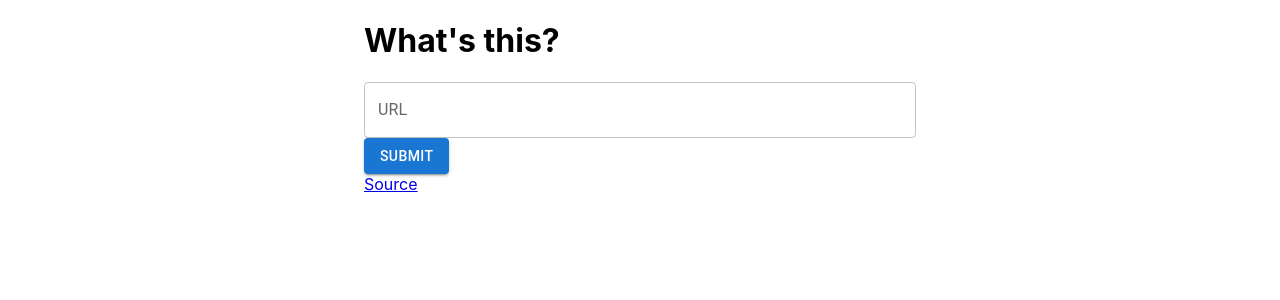
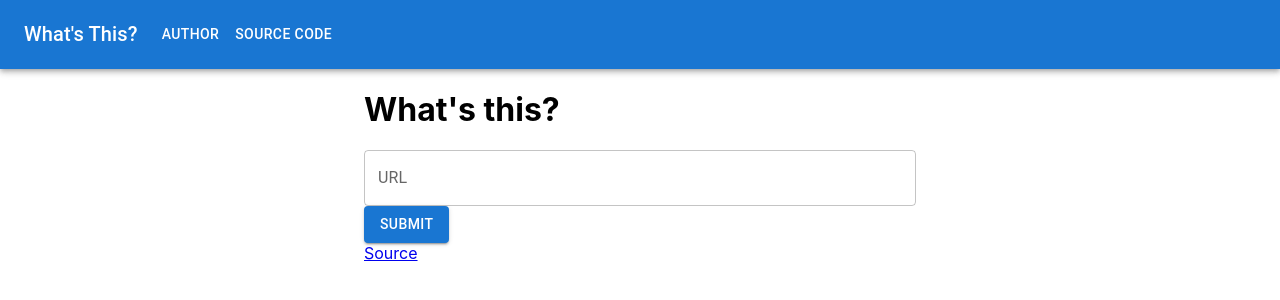
Before and after one commit to soup-bowl/whatsth.is, a React (Create React App) app: page / in a window 1280 px wide. Shown: the top 300 px of the page. Built offline with nearby package versions, Linux system fonts and the light colour scheme.

Commit message:
Menu bar in progress.

```diff
--- a/src/pages/_layout.tsx
+++ b/src/pages/_layout.tsx
@@ -1,9 +1,11 @@
 import { Outlet } from "react-router-dom";
 import {Container} from '@mui/material';
+import ResponsiveAppBar from "./_navBar";
 
 const Layout = () => {
 	return (
 		<>
+			<ResponsiveAppBar />
 			<Container maxWidth="sm">
 				<h1>What's this?</h1>
 				<Outlet />
--- /dev/null
+++ b/src/pages/_navBar.tsx
@@ -0,0 +1,93 @@
+import { useState } from 'react';
+import { AppBar, Box, Toolbar, IconButton, Typography, Menu, Container, Button, MenuItem } from '@mui/material';
+
+const pages = [
+	['Author', 'https://soupbowl.io'],
+	['Source Code', 'https://github.com/soup-bowl/whatsth.is']
+];
+
+const ResponsiveAppBar = () => {
+	const [anchorElNav, setAnchorElNav] = useState<null | HTMLElement>(null);
+
+	const handleOpenNavMenu = (event: React.MouseEvent<HTMLElement>) => {
+		setAnchorElNav(event.currentTarget);
+	};
+
+	const handleCloseNavMenu = () => {
+		setAnchorElNav(null);
+	};
+
+	return (
+		<AppBar position="static">
+			<Container maxWidth="xl">
+				<Toolbar disableGutters>
+					<Typography
+						variant="h6"
+						noWrap
+						component="div"
+						sx={{ mr: 2, display: { xs: 'none', md: 'flex' } }}
+					>
+						What's This?
+					</Typography>
+
+					<Box sx={{ flexGrow: 1, display: { xs: 'flex', md: 'none' } }}>
+						<IconButton
+							size="large"
+							aria-label="account of current user"
+							aria-controls="menu-appbar"
+							aria-haspopup="true"
+							onClick={handleOpenNavMenu}
+							color="inherit"
+						>
+						</IconButton>
+						<Menu
+							id="menu-appbar"
+							anchorEl={anchorElNav}
+							anchorOrigin={{
+								vertical: 'bottom',
+								horizontal: 'left',
+							}}
+							keepMounted
+							transformOrigin={{
+								vertical: 'top',
+								horizontal: 'left',
+							}}
+							open={Boolean(anchorElNav)}
+							onClose={handleCloseNavMenu}
+							sx={{
+								display: { xs: 'block', md: 'none' },
+							}}
+						>
+							{pages.map((page) => (
+								<MenuItem key={page[0]} onClick={handleCloseNavMenu}>
+									<Typography textAlign="center">{page[0]}</Typography>
+								</MenuItem>
+							))}
+						</Menu>
+					</Box>
+					<Typography
+						variant="h6"
+						noWrap
+						component="div"
+						sx={{ flexGrow: 1, display: { xs: 'flex', md: 'none' } }}
+					>
+						What's This?
+					</Typography>
+					<Box sx={{ flexGrow: 1, display: { xs: 'none', md: 'flex' } }}>
+						{pages.map((page) => (
+							<Button
+								key={page[0]}
+								onClick={handleCloseNavMenu}
+								sx={{ my: 2, color: 'white', display: 'block' }}
+							>
+								{page[0]}
+							</Button>
+						))}
+					</Box>
+				</Toolbar>
+			</Container>
+		</AppBar>
+	);
+};
+
+export default ResponsiveAppBar;
```
